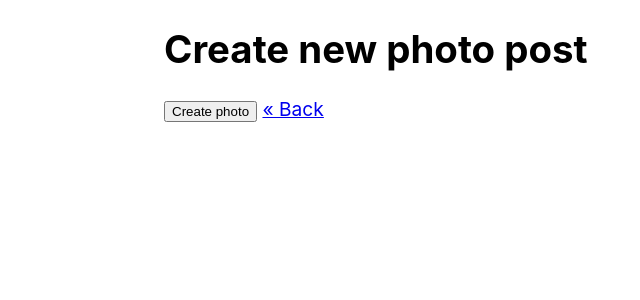
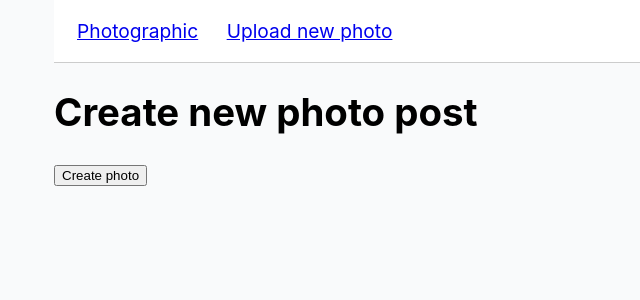
Before and after one commit to adrianeriksen/photographic, a Django app: page /photos/create/ in a window 1280 px wide. Shown: the top 300 px of the page, without its empty margins (226-866 px from the left). Run offline with Django 3.2, Linux system fonts and the light colour scheme; parts of the project's set-up code (start-up, migrations or seed data) failed here and were passed over.

Commit message:
Overhaul photo display templates

```diff
--- a/photographic/static/style.css
+++ b/photographic/static/style.css
@@ -4,10 +4,51 @@
 }
 
 body {
-    max-width: 500px;
-    margin: auto;
+    background-color: rgba(249, 250, 251);
+    max-width: 720px;
+    margin: 0 auto;
 }
 
 label {
     display: block;
 }
+
+.header {
+    background-color: white;
+    border-bottom: 1px solid #ccc;
+    margin-bottom: 1rem;
+}
+
+.header ul {
+    list-style-type: none;
+    padding: 1rem 0;
+    margin: 0;
+}
+
+.header ul li {
+    display: inline-block;
+    margin-left: 1.2rem;
+}
+
+.photo-container {
+    display: grid;
+    grid-template-columns: 1fr 1fr 1fr;
+    grid-gap: 1rem;
+}
+
+.photo-container > article img {
+    width: 100%;
+    display: block;
+}
+
+.photo-detail {
+    display: grid;
+    grid-template-columns: 3fr 2fr;
+    grid-gap: 1.5rem;
+    background-color: white;
+}
+
+.photo-detail img {
+    width: 100%;
+    display: block;
+}
--- a/photographic/templates/base.html
+++ b/photographic/templates/base.html
@@ -9,6 +9,12 @@
     <link rel="stylesheet" href="{% static "style.css" %}">
 </head>
 <body>
+<div class="header">
+    <ul>
+        <li><a href="{% url "photos:photo_list" %}">Photographic</a></li>
+        <li><a href="{% url "photos:create" %}">Upload new photo</a></li>
+    </ul>
+</div>
 {% block content %}
 {% endblock %}
 </body>
--- a/photographic/templates/photos/create.html
+++ b/photographic/templates/photos/create.html
@@ -7,7 +7,6 @@
     {{ form.as_p }}
     <p>
         <button type="submit">Create photo</button>
-        <a href="{% url "photos:photo_list" %}">« Back</a>
     </p>
 </form>
 {% endblock %}
```
Also changed, not shown: photographic/templates/photos/photo_detail.html (+8 -6 lines), photographic/templates/photos/photo_list.html (+7 -4 lines).
